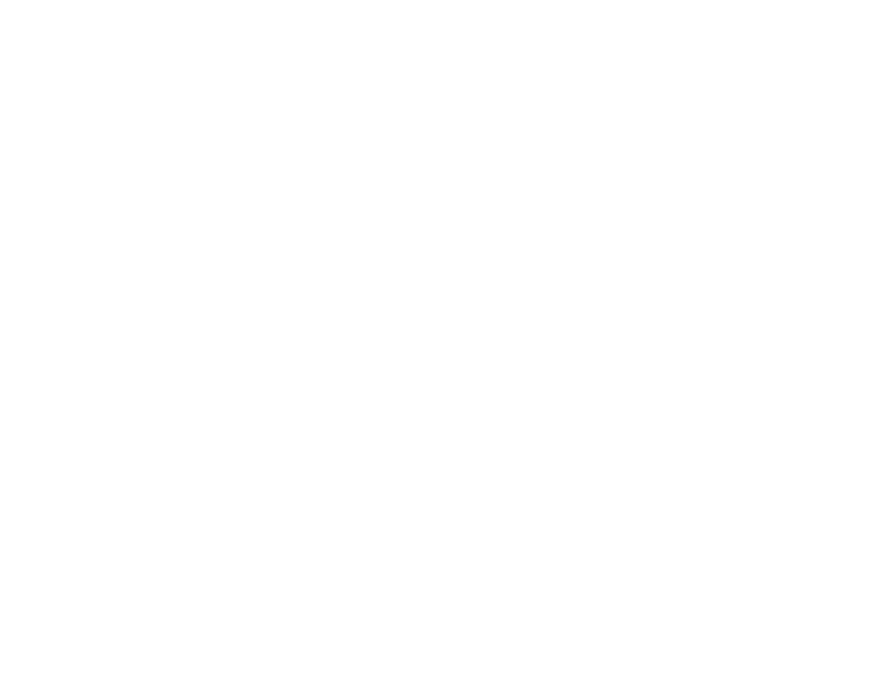
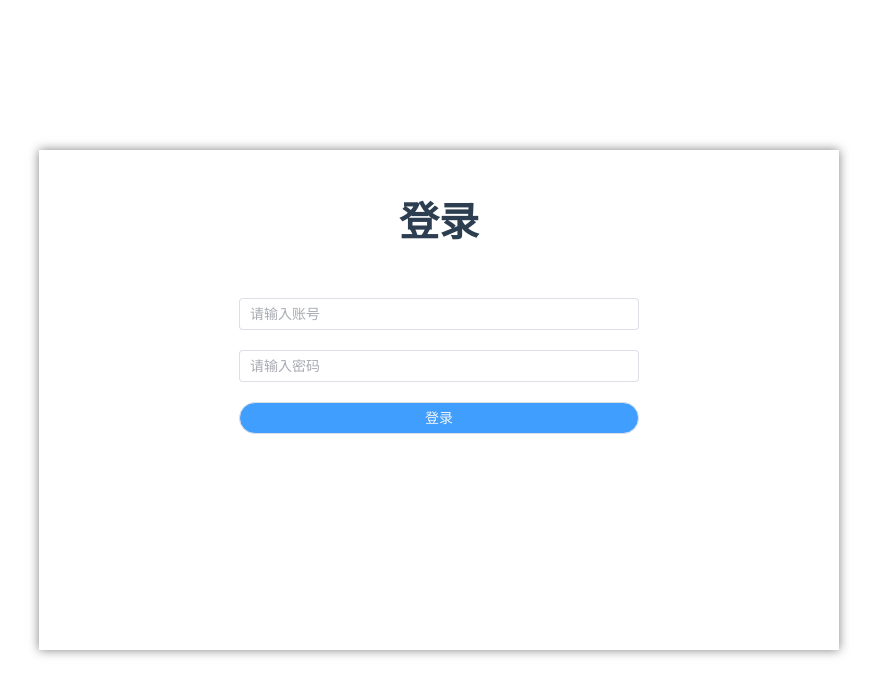
Before and after one commit to yummyX02/humiao-volunteer-B, a Vue app: page /login in a window 1280 px wide. Shown: the top 696 px of the page, without its empty margins (201-1078 px from the left). Built offline with nearby package versions, Linux system fonts and the light colour scheme.

Commit message:
完成登陆接口调试

```diff
--- a/package.json
+++ b/package.json
@@ -7,9 +7,11 @@
     "build": "vue-cli-service build"
   },
   "dependencies": {
+    "axios": "^1.5.0",
     "core-js": "^3.8.3",
     "echarts": "^5.4.3",
     "element-plus": "^2.3.14",
+    "localforage": "^1.10.0",
     "vue": "^3.2.13",
     "vue-router": "^4.0.3",
     "vuex": "^4.0.0"
--- /dev/null
+++ b/src/requests/index.ts
@@ -0,0 +1,70 @@
+import axios from 'axios';
+import { ElMessage } from 'element-plus';
+
+const baseURL = 'http://api.yuleng.top:38088';
+
+// 创建一个 Axios 实例
+const axiosInstance = axios.create({
+  baseURL,
+  timeout: 5000, // 请求超时时间
+  headers: {
+    // 'Authorization':'',
+    'token':'',
+    'Content-Type': 'application/json',
+  },
+});
+
+// 添加请求拦截器
+axiosInstance.interceptors.request.use(
+  (config) => {
+    // 可以在这里添加认证信息、请求头等
+    const token = localStorage.getItem('isLogin');
+    if (token) {
+      // config.headers.token = `Bearer ${token}`;
+      config.headers.token = token;
+    }
+    return config;
+  },
+  (error) => {
+    return Promise.reject(error);
+  }
+);
+
+// 添加响应拦截器
+axiosInstance.interceptors.response.use(
+  (response) => {
+    // 处理响应数据，例如处理错误信息
+    if (response.data.code == "A0221") {
+      ElMessage('登录已过期，请重新登录')
+      console.log("登录已过期，请重新登录");
+    }
+    return response.data;
+  },
+  (error) => {
+    // 处理请求错误
+    const { status } = error.response
+    switch (status) {
+      case 400:
+        ElMessage('请求参数出错')
+        break
+      case 401:
+        // token 无效 （无token， token无效， token 过期）
+        ElMessage('token 无效')
+        break
+      case 403:
+        ElMessage('没有权限，请联系管理员')
+        break
+      case 404:
+        ElMessage('请求资源不存在')
+        break
+
+      default:
+        ElMessage('服务端出现异常，请联系管理员')
+        break
+    }
+    return Promise.reject(error);
+  }
+);
+
+// 导出封装后的 Axios 实例
+export default axiosInstance;
--- a/src/router/index.ts
+++ b/src/router/index.ts
@@ -10,7 +10,8 @@
   {
     path: '/',
     name: 'home',
-    component: HomeView
+    component: HomeView,
+    meta: { requiresAuth: true }, // 需要身份验证
   },
   {
     path: '/login',
@@ -20,22 +21,26 @@
   {
     path: '/childProblem',
     name: 'childProblem',
-    component: ChildProblem
+    component: ChildProblem,
+    meta: { requiresAuth: true }, // 需要身份验证
   },
   {
     path: '/problemManage',
     name: 'problemManage',
-    component: ProblemManage
+    component: ProblemManage,
+    meta: { requiresAuth: true }, // 需要身份验证
   },
   {
     path: '/chatPlatform',
     name: 'chatPlatform',
-    component: ChatPlatform
+    component: ChatPlatform,
+    meta: { requiresAuth: true }, // 需要身份验证
   },
   {
     path: '/personal',
     name: 'personal',
-    component: Personal
+    component: Personal,
+    meta: { requiresAuth: true }, // 需要身份验证
   }
 ]
 
--- a/src/views/HomeView.vue
+++ b/src/views/HomeView.vue
@@ -47,10 +47,18 @@
                   <el-menu-item index="1-1" @click="navigateToChildProblem"
                     >儿童问题池</el-menu-item
                   >
-                  <el-menu-item index="1-2" @click="navigateToProblemManage">问题列表管理</el-menu-item>
-                  <el-menu-item index="1-3" @click="navigateToChatPlatform">交流互助论坛</el-menu-item>
+                  <el-menu-item index="1-2" @click="navigateToProblemManage"
+                    >问题列表管理</el-menu-item
+                  >
+                  <el-menu-item index="1-3" @click="navigateToChatPlatform"
+                    >交流互助论坛</el-menu-item
+                  >
                 </el-sub-menu>
-                <el-sub-menu index="3" class="fatherMenu" @click="navigateToPersonal">
+                <el-sub-menu
+                  index="3"
+                  class="fatherMenu"
+                  @click="navigateToPersonal"
+                >
                   <template #title>
                     <img
                       src="../assets/icon-img.png"
@@ -367,9 +375,21 @@
 </template>
 
 <script lang="ts">
+interface MyResponseData {
+  id: number;
+  permission: number;
+  userName: string;
+  isCertification: number;
+  isSetIdentity: number;
+  headPicUrl: string;
+  isBindParents: number;
+  token: string;
+}
 import { defineComponent, onMounted, ref } from "vue";
 import * as echarts from "echarts";
 import router from "@/router";
+import localforage from "localforage";
+import axiosInstance from "@/requests";
 
 export default defineComponent({
   name: "HomeView",
@@ -560,11 +580,11 @@
           top: "5%",
           left: "center",
           formatter: function (name: string) {
-            var dataItem = childTotalNum.find(function (item) {
+            var dataItem = childTotalNum.value.find(function (item) {
               return item.name === name;
             });
+            if (dataItem) {
 
-            if (dataItem) {
               var percent =
                 ((dataItem.value / dataItem.count) * 100).toFixed(2) + "%";
               return name + " (" + percent + ", " + dataItem.count + " 人)";
@@ -594,8 +614,8 @@
               show: false,
             },
             data: [
-              { value: 25, name: "男" },
-              { value: 75, name: "女" },
+              { value: 80, name: "男" },
+              { value: 20, name: "女" },
             ],
           },
         ],
@@ -606,24 +626,40 @@
       option4 && myChart4.setOption(option4);
       option5 && myChart5.setOption(option5);
     };
-    const userName = "张三";
+    const userName = ref("");
+    const token = ref("");
+    const fetchData = async () => {
+      try {
+        const value = await localforage.getItem<MyResponseData>("userInfo");
+        if (value) {
+          userName.value = value.userName; // 更新 userName
+          token.value = value.token;
+          console.log("载入成功", userName.value);
+        }
+      } catch (err) {
+        // 当出错时，此处代码运行
+        console.error(err);
+      }
+    };
+
     const handleOpen = (key: string, keyPath: string[]) => {
       console.log(key, keyPath);
     };
     const handleClose = (key: string, keyPath: string[]) => {
       console.log(key, keyPath);
     };
-    const disabuseResultList = {
+    const disabuseResultList = ref({
       notStart: 0,
       solving: 0,
       solved: 0,
       total: 0,
       dayAdd: 0,
-    };
-    var childTotalNum = [
-      { name: "男", value: 25, count: 100 },
-      { name: "女", value: 75, count: 100 },
-    ];
+    });
+    const childTotalNum = ref([
+      { name: "男", value: 12, count: 12 },
+      { name: "女", value: 12, count: 12 },
+    ]);
+
     const styleArea = ref("继续解决刘聪聪小朋友关于校园暴力的问题");
     const navigateToChildProblem = () => {
       router.push("/childProblem");
@@ -638,8 +674,42 @@
       router.push("/personal");
     };
 
+    const loadData = async () => {
+      try {
+        const [responseA, responseB, responseC, responseD] = await Promise.all([
+          axiosInstance.get("/api/disabuse-data/b"),
+          axiosInstance.get("/api/disabuse-data/b"),
+          axiosInstance.get("/api/disabuse-show/b "),
+          axiosInstance.get("/api/childNumber/b "),
+        ]);
+
+        console.log(responseA);
+        console.log(responseB);
+        console.log(responseC);
+        console.log(responseD);
+        //解惑数据统计
+        disabuseResultList.value.notStart = responseA.data.unStart;
+        disabuseResultList.value.solving = responseA.data.solving;
+        disabuseResultList.value.solved = responseA.data.finished;
+        disabuseResultList.value.total = responseA.data.total;
+        disabuseResultList.value.dayAdd = responseA.data.todayAddNumber;
+        //个人解惑详情
+
+        //平台解惑增长详情
+        //平台儿童数量详情
+        childTotalNum.value[0].count = responseD.data.male;
+        childTotalNum.value[1].count = responseD.data.female;
+        console.log(childTotalNum.value[0].count);
+        console.log(childTotalNum.value[1].count);
+        echartInit();
+      } catch (error) {
+        console.error("请求错误:", error);
+      }
+    };
     onMounted(() => {
-      echartInit();
+      loadData();
+      // echartInit();
+      fetchData();
     });
 
     return {
--- a/src/views/Login.vue
+++ b/src/views/Login.vue
@@ -1,16 +1,134 @@
 <template>
-  <div></div>
+  <div class="container">
+    <div class="infoBox">
+      <h1>登录</h1>
+      <div class="form">
+        <el-form :inline="false" :model="formInline" class="myForm">
+          <el-form-item>
+            <el-input
+              placeholder="请输入账号"
+              v-model="formInline.userName"
+              :style="{ width: '400px' }"
+              clearable
+            ></el-input>
+          </el-form-item>
+          <el-form-item>
+            <el-input
+              placeholder="请输入密码"
+              v-model="formInline.password"
+              :style="{ width: '400px' }"
+              show-password
+              clearable
+            ></el-input>
+          </el-form-item>
+          <el-form-item>
+            <el-button class="myBtn" @click="onSubmit">登录</el-button>
+          </el-form-item>
+        </el-form>
+      </div>
+      <div class="footer" v-if="false">
+        <div class="register">注册</div>
+        <div class="gun">|</div>
+        <div class="forget">忘记密码</div>
+      </div>
+    </div>
+  </div>
 </template>
 <script lang="ts">
-import { defineComponent } from "vue";
+import axiosInstance from "@/requests";
+import router from "@/router";
+import localforage from "localforage";
+import { defineComponent, reactive } from "vue";
+
 export default defineComponent({
   name: "Login",
-  components: {},
   setup() {
-    return {};
+    const formInline = reactive({
+      userName: "",
+      password: "",
+    });
+    const onSubmit = async () => {
+      try {
+        console.log("submit----start", formInline);
+        const res = await axiosInstance.post("/api/login/c", formInline);
+        if(res.data.token !== undefined){
+          console.log('登录成功', res.data.token);
+          localStorage.setItem("isLogin", res.data.token);
+          await localforage.setItem("userInfo", res.data);
+          router.push("/");
+        }
+      } catch (error) {
+        console.error("请求错误:", error);
+      }
+    };
+    return {
+      formInline,
+      onSubmit,
+    };
   },
 });
 </script>
+<style lang="less" scoped>
+html,
+body {
+  height: 100%;
+}
+.container {
+  width: 100%;
+  height: 100vh;
+  display: flex;
+  justify-content: center;
+  align-items: center;
+  .infoBox {
+    width: 800px;
+    height: 500px;
+    display: flex;
+    flex-direction: column;
+    align-items: center;
+    box-shadow: 0 0 10px rgba(0, 0, 0, 0.5);
+    h1 {
+      font-size: 40px;
+      font-weight: 700;
+      margin: 40px auto 50px auto;
+    }
+    .myForm {
+      display: flex;
+      flex-direction: column;
+      justify-content: center;
 
-<style lang="less" scoped>
+      .el-form-item {
+        margin-bottom: 20px;
+        .el-input {
+          width: 300px;
+        }
+      }
+      .myBtn {
+        width: 400px;
+        color: whitesmoke;
+        background-color: #409eff;
+        border-radius: 20px;
+      }
+    }
+    .footer {
+      display: flex;
+      justify-content: center;
+      align-items: center;
+      .register {
+        font-size: 15px;
+        color: #409eff;
+        cursor: pointer;
+      }
+      .gun {
+        font-size: 15px;
+        color: #409eff;
+        margin: 0 10px;
+      }
+      .forget {
+        font-size: 15px;
+        color: #409eff;
+        cursor: pointer;
+      }
+    }
+  }
+}
 </style>
```
Also changed, not shown: src/main.ts (+31 -1 lines), 1 other file (tests, documents, lock files or other folders).
